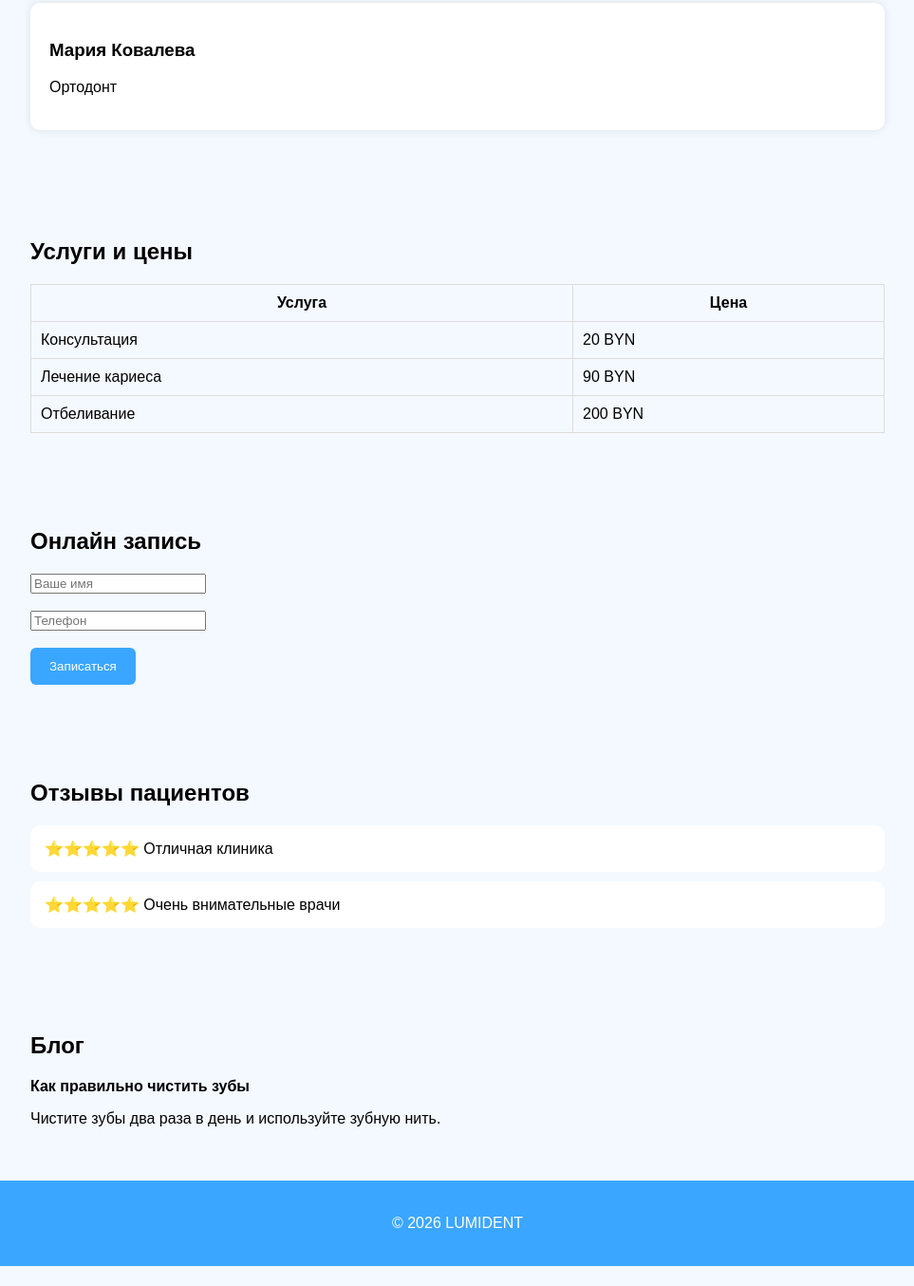
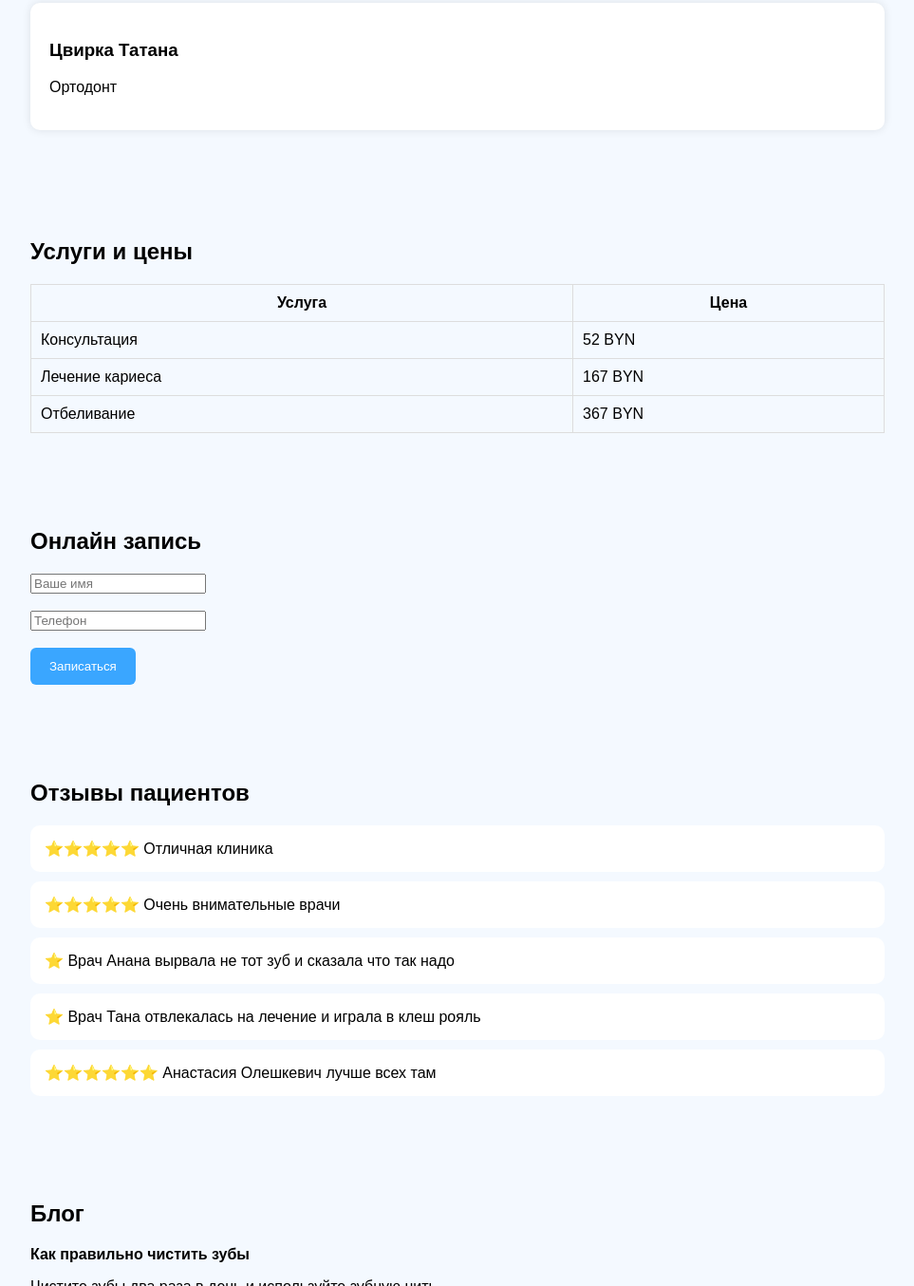
Before and after one commit to oleshkevich67/lumident, a plain HTML site: page index.html in a window 1280 px wide. Shown: the part 495-1849 px from the top of the page at 95% size, without its empty margins (158-1121 px from the left). Before the commit the page ends 1828 px from the top, so only its background shows below. Drawn offline with Linux system fonts and the light colour scheme.

Commit message:
Update index.html

```diff
--- a/index.html
+++ b/index.html
@@ -103,12 +103,12 @@ padding:20px;
 <h2>Наши врачи</h2>
 
 <div class="card">
-<h3>Алексей Иванов</h3>
+<h3>Момотэнка Аннана</h3>
 <p>Главный стоматолог</p>
 </div>
 
 <div class="card">
-<h3>Мария Ковалева</h3>
+<h3>Цвирка Татана</h3>
 <p>Ортодонт</p>
 </div>
 
@@ -127,17 +127,17 @@ padding:20px;
 
 <tr>
 <td>Консультация</td>
-<td>20 BYN</td>
+<td>52 BYN</td>
 </tr>
 
 <tr>
 <td>Лечение кариеса</td>
-<td>90 BYN</td>
+<td>167 BYN</td>
 </tr>
 
 <tr>
 <td>Отбеливание</td>
-<td>200 BYN</td>
+<td>367 BYN</td>
 </tr>
 
 </table>
@@ -170,6 +170,18 @@ padding:20px;
 ⭐⭐⭐⭐⭐ Очень внимательные врачи
 </div>
 
+  <div class="review">
+⭐ Врач Анана вырвала не тот зуб и сказала что так надо
+</div>
+
+  <div class="review">
+⭐ Врач Тана отвлекалась на лечение и играла в клеш рояль
+</div>
+
+  <div class="review">
+⭐⭐⭐⭐⭐⭐ Анастасия Олешкевич лучше всех там
+</div>
+
 </section>
 
 <section>
```
